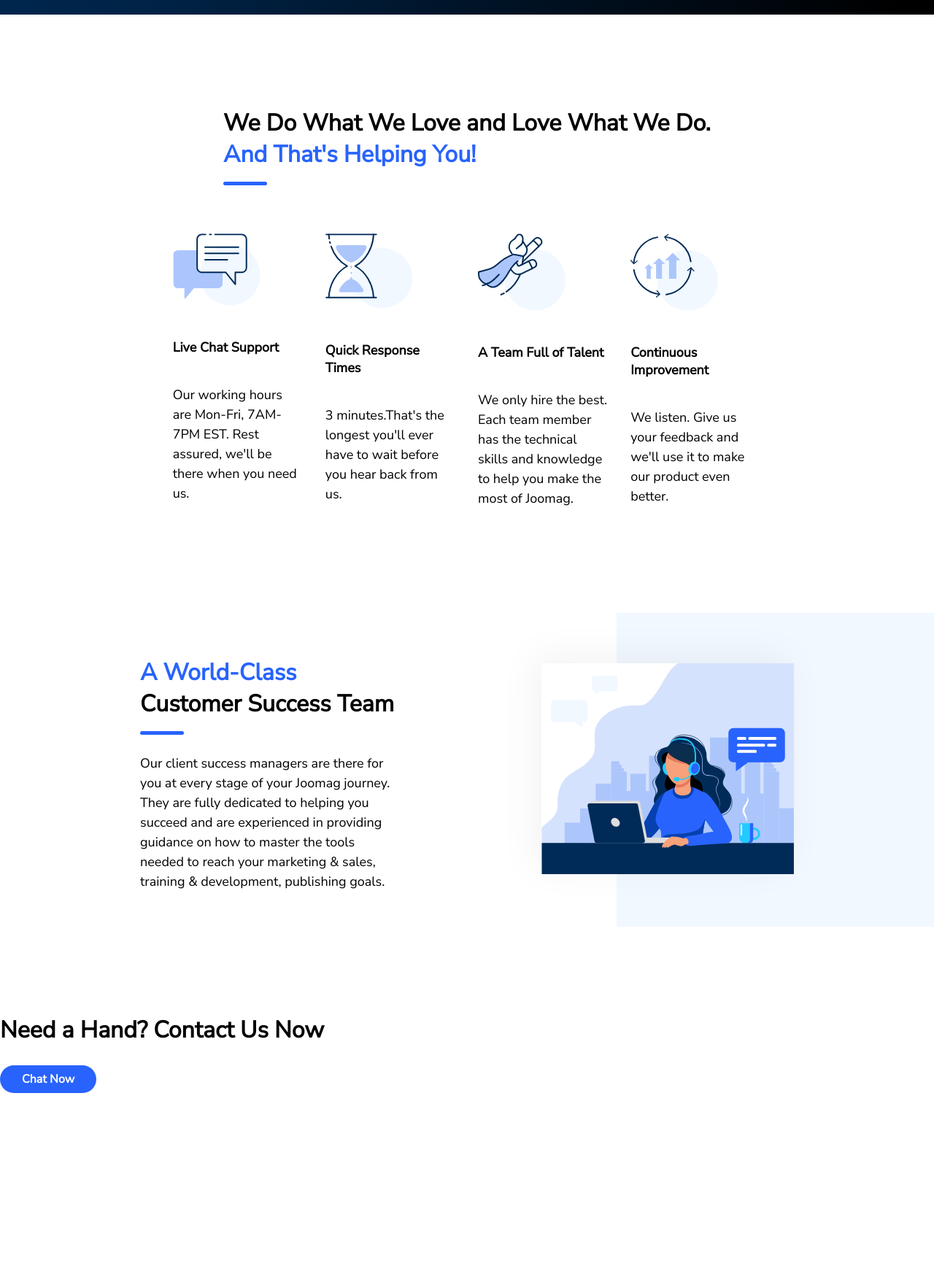
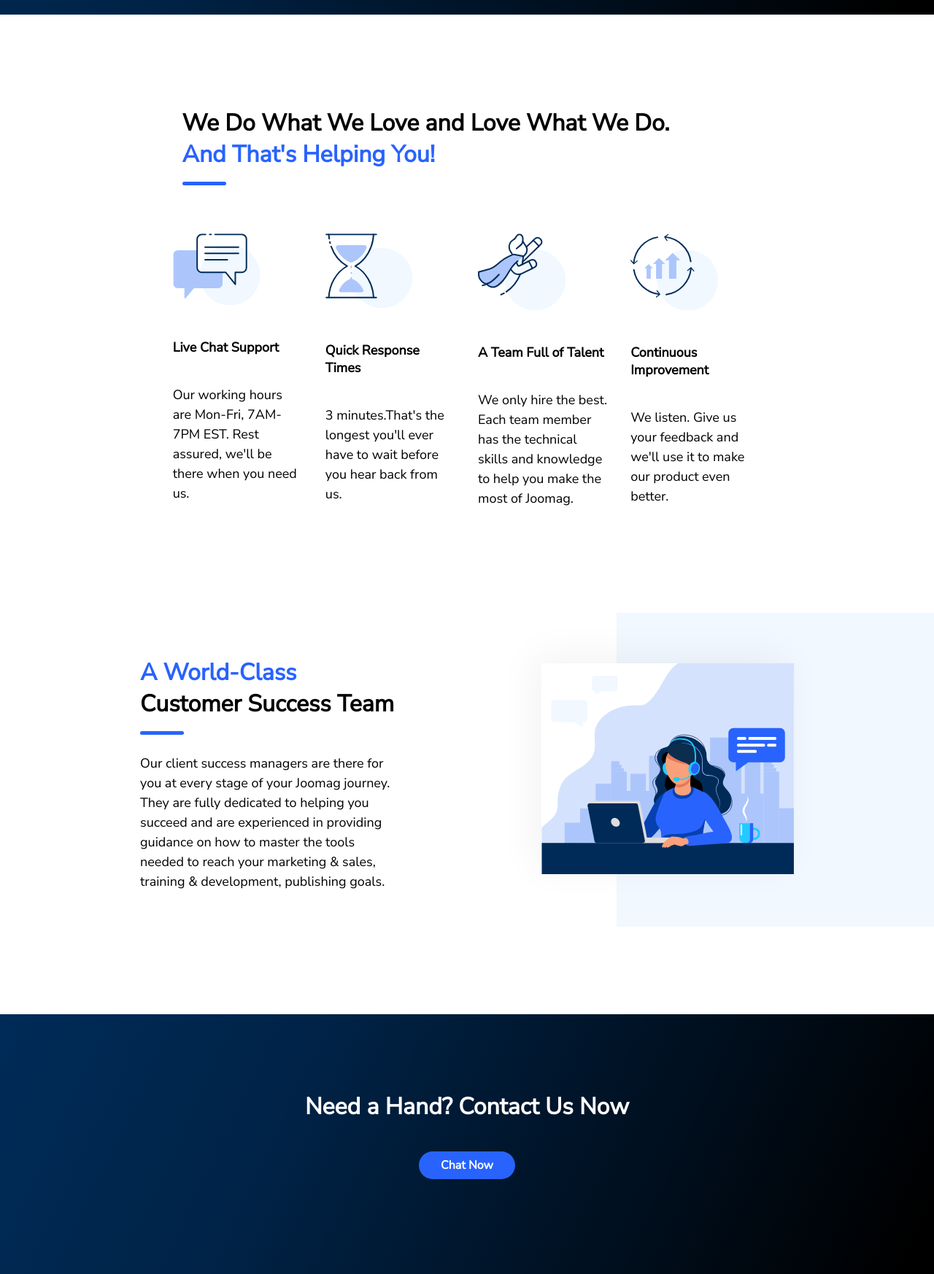
Before and after one commit to VamOSGS/support-page-landing, a website built with Parcel: page index.html in a window 1280 px wide. Shown: the part 760-2506 px from the top of the page at 73% size. Before the commit the page ends 2258 px from the top, so only its background shows below. Built offline with nearby package versions, Linux system fonts and the light colour scheme.

Commit message:
Implemented Chat section

```diff
--- a/index.html
+++ b/index.html
@@ -70,7 +70,7 @@
     </div>
   </section>
   <section id="Contact">
-    <h2>Need a Hand? Contact Us Now</h2>
+    <h2 class="title"><span>Need a Hand?</span> Contact Us Now</h2>
     <button class="btn btn-default">Chat Now</button>
   </section>
   <script src="./scripts/main.js"></script>
--- a/styles/main.less
+++ b/styles/main.less
@@ -95,12 +95,14 @@ body {
 }
 
 #Services {
-  margin-top: 100px;
+  width: 61%;
+  margin: 100px auto 0;
   display: flex;
   flex-direction: column;
   justify-content: center;
   align-items: center;
   .title {
+    width: 100%;
     span {
       display: block;
     }
@@ -129,8 +131,12 @@ body {
     }
   }
   @media @medium {
+    width: auto;
     text-align: left;
     align-items: flex-start;
+    .title {
+      width: auto;
+    }
     .title,
     .list {
       margin-left: 30px;
@@ -243,4 +249,14 @@ body {
 
 #Contact {
   margin-top: 150px;
+  padding: 105px 0 130px;
+  background: linear-gradient(295.44deg, #000000 3.28%, #002347 68.98%, #002B58 100%);
+  text-align: center;
+  color: @white;
+  .title {
+    margin: 0 0 40px;
+    span {
+      font-weight: bolder;
+    }
+  }
 }
```
